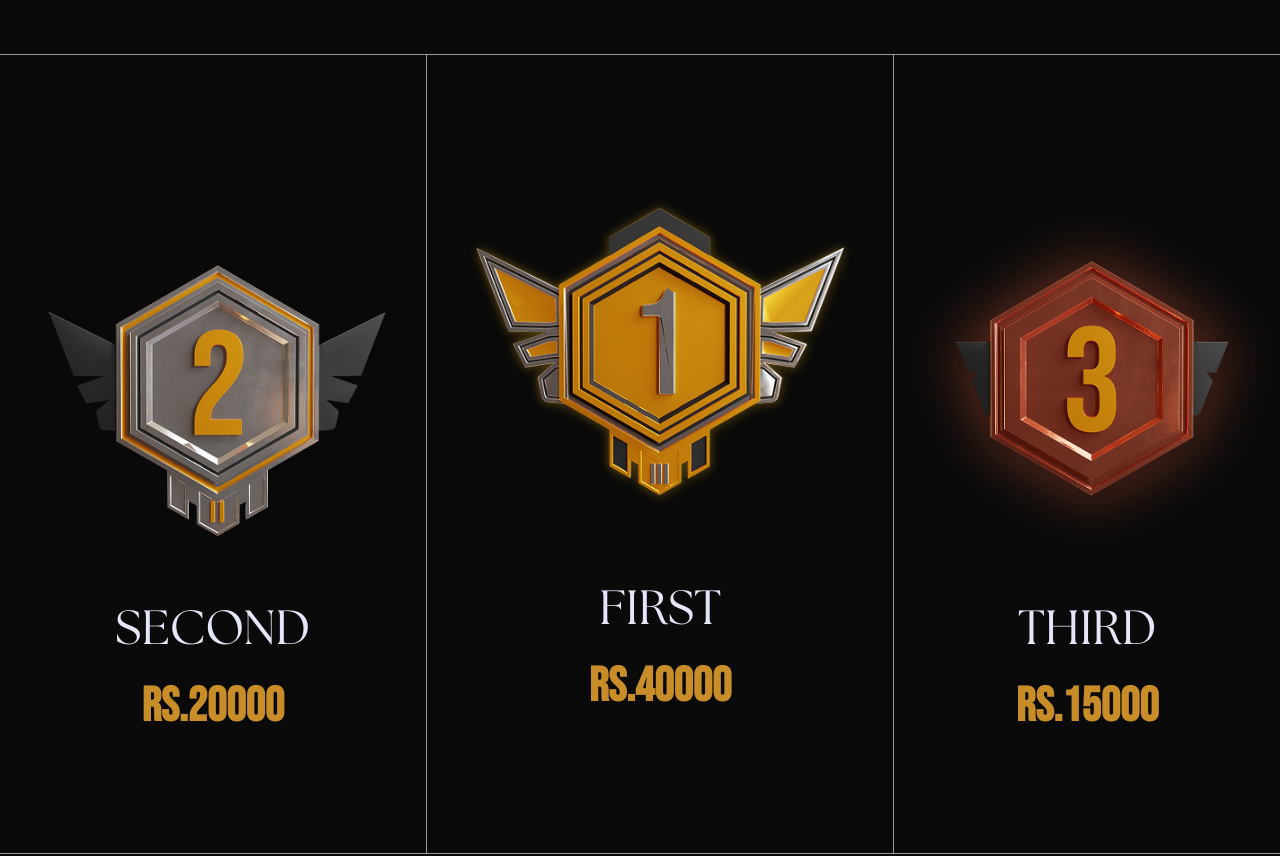
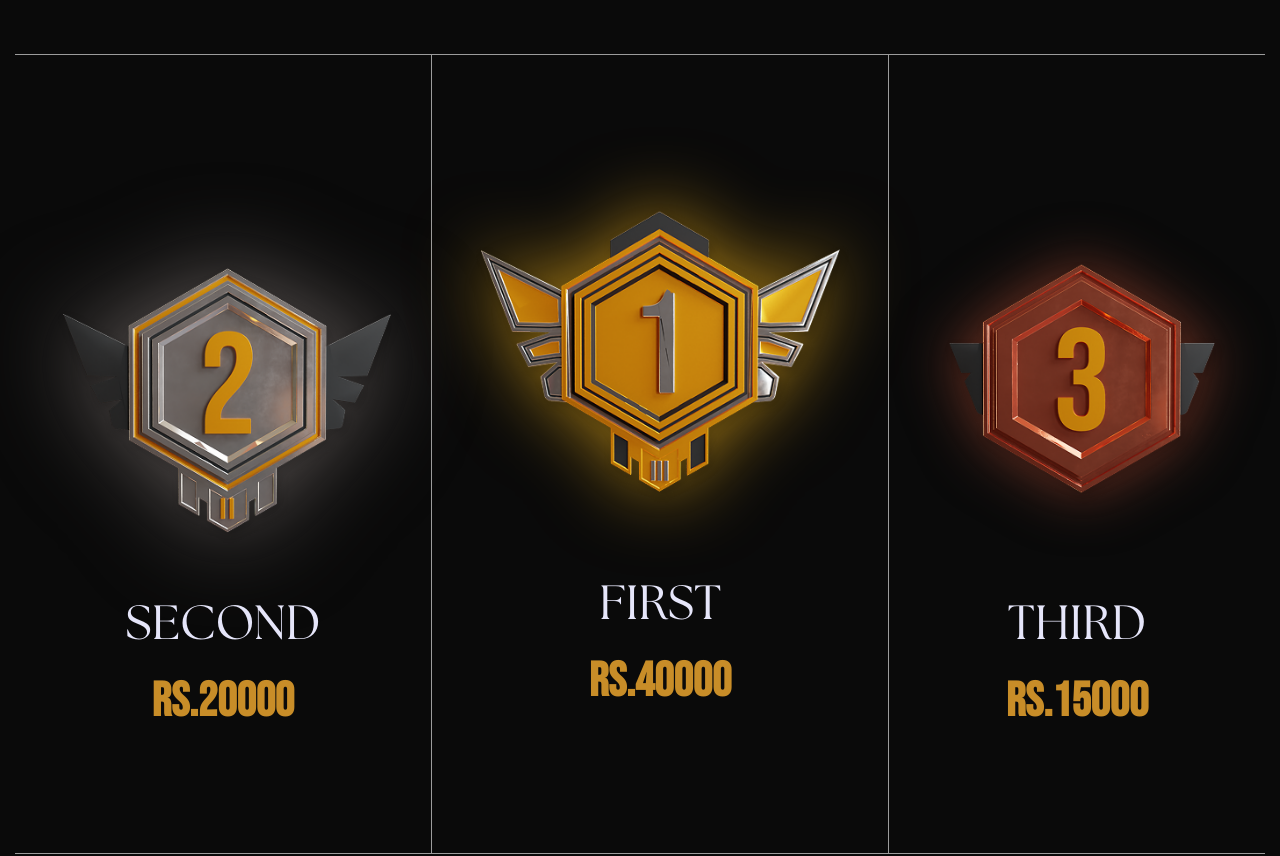
Before and after one commit to naevdd/CODERECET-2.0, a React (Vite) app: page / in a window 1280 px wide. Shown: the part 4185-5041 px from the top of the page. Built offline with nearby package versions, Linux system fonts and the light colour scheme.

Commit message:
added shadow

```diff
--- a/src/pages/countdown.jsx
+++ b/src/pages/countdown.jsx
@@ -89,28 +89,28 @@ const Countdown = () => {
               >
                 <div className="text-center">
                   <span>{timeLeft.days}</span>
-                  <div className="text-[14px] md:text-[20px] lg:text-2xl -mt-2 sm:-mt-4 md:-mt-8 lg:-mt-12 xl:-mt-20 font-satoshi_v">
+                  <div className="text-[14px] md:text-[20px] lg:text-2xl -mt-4 sm:-mt-4 md:-mt-8 lg:-mt-12 xl:-mt-20 font-satoshi_v">
                     DAYS
                   </div>
                 </div>
                 <span>:</span>
                 <div className="text-center">
                   <span>{timeLeft.hours}</span>
-                  <div className="text-[14px] md:text-[20px] lg:text-2xl -mt-2 sm:-mt-4 md:-mt-8 lg:-mt-12 xl:-mt-20 font-satoshi_v">
+                  <div className="text-[14px] md:text-[20px] lg:text-2xl -mt-4 sm:-mt-4 md:-mt-8 lg:-mt-12 xl:-mt-20 font-satoshi_v">
                     HOURS
                   </div>
                 </div>
                 <span>:</span>
                 <div className="text-center">
                   <span>{timeLeft.minutes}</span>
-                  <div className="text-[14px] md:text-[20px] lg:text-2xl -mt-2 sm:-mt-4 md:-mt-8 lg:-mt-12 xl:-mt-20 font-satoshi_v">
+                  <div className="text-[14px] md:text-[20px] lg:text-2xl -mt-4 sm:-mt-4 md:-mt-8 lg:-mt-12 xl:-mt-20 font-satoshi_v">
                     MINUTES
                   </div>
                 </div>
                 <span>:</span>
                 <div className="text-center">
                   <span>{timeLeft.seconds}</span>
-                  <div className="text-[14px] md:text-[20px] lg:text-2xl -mt-2 sm:-mt-4 md:-mt-8 lg:-mt-12 xl:-mt-20 font-satoshi_v">
+                  <div className="text-[14px] md:text-[20px] lg:text-2xl -mt-4 sm:-mt-4 md:-mt-8 lg:-mt-12 xl:-mt-20 font-satoshi_v">
                     SECONDS
                   </div>
                 </div>
--- a/src/pages/perks.jsx
+++ b/src/pages/perks.jsx
@@ -34,7 +34,7 @@ const PerksSection = () => {
     <section className="relative overflow-hidden flex justify-center items-center py-10 mb-[12px] px-4 sm:px-[22px]">
       <div className="absolute top-0 left-1/2 transform -translate-x-1/2 w-full max-w-[1440px] border-custom-gray opacity-50"></div>
       <div
-        className="w-full max-w-[1440px] mx-auto
+        className="w-full max-w-[1440px] xl:max-w-[1800px] mx-auto
   grid
   grid-cols-1
   md:grid-cols-2
@@ -105,7 +105,7 @@ const PerkCard = ({ title, description, image }) => {
 
   return (
     <motion.div
-      className="relative w-full max-w-[350px] mx-auto h-[450px] sm:h-[450px] md:h-[500px] lg:h-[550px] xl:h-[600px] perspective-1000 cursor-pointer"
+      className="relative w-full max-w-[350px] xl:max-w-[420px] mx-auto h-[450px] sm:h-[450px] md:h-[500px] lg:h-[550px] xl:h-[600px] perspective-1000 cursor-pointer"
       onClick={handleCardClick}
       onHoverStart={() => {
         if (!isMobile && !hasFlippedThisHover) {
--- a/src/pages/prize.jsx
+++ b/src/pages/prize.jsx
@@ -7,7 +7,7 @@ import gift from "../assets/Gifts.png";
 
 const Prize = () => {
   return (
-    <div className="bg-custom-black border-custom-gray border-t border-b flex flex-col gap-y-9 items-center justify-start min-h-screen pt-12 pb-12">
+    <div className="bg-custom-black border-custom-gray border-t border-b flex flex-col gap-y-9 items-center justify-start min-h-screen pt-12 pb-12 w-full max-w-[1250px] 2xl:max-w-[1700px] mx-auto">
       <div className="text-custom-yellow font-seasons_r text-7xl md:text-8xl">
         PRIZES
       </div>
@@ -21,9 +21,9 @@ const Prize = () => {
           <img
             src={second}
             alt="second"
-            className="mt-10 hover:-translate-y-3
-                            hover:drop-shadow-[0_0_90px_rgba(122,114,111,1)] hover:brightness-100
-                            transition-all duration-700 ease-in-out"
+            className="mt-10 drop-shadow-[0_0_50px_rgba(122,114,111,0.8)]
+             hover:-translate-y-3 transition-all duration-700
+             hover:drop-shadow-[0_0_150px_rgba(122,114,111,1)]"
           />
           <div className="font-seasons_r text-custom-white text-3xl md:text-5xl">
             SECOND
@@ -38,7 +38,9 @@ const Prize = () => {
           <img
             src={first}
             alt="first"
-            className="md:-mt-10 hover:-translate-y-3 transition-all duration-700 hover:filter hover:drop-shadow-[0px_0px_30px_rgba(215,159,24,1)] filter drop-shadow-[0px_0px_5px_rgba(215,159,24,0.5)]"
+            className="md:-mt-10 drop-shadow-[0_0_40px_rgba(215,159,24,0.8)]
+             hover:-translate-y-3 transition-all duration-700
+             hover:drop-shadow-[0_0_150px_rgba(215,159,24,1)]"
           />
           <div className="font-seasons_r text-custom-white text-3xl md:text-5xl">
             FIRST
```
